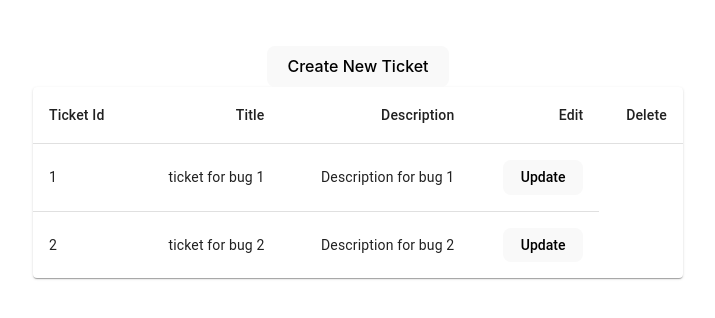
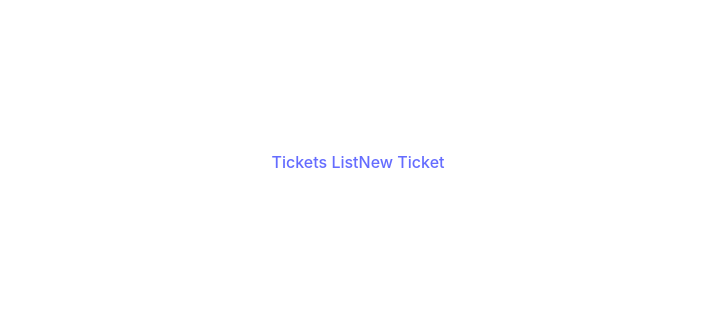
Before and after one commit to quirkyusername/ticketing_system_frontend, a React (Vite) app: page /tickets in a window 1280 px wide. Shown: the part 238-556 px from the top of the page, without its empty margins (282-997 px from the left). Built offline with nearby package versions, Linux system fonts and the light colour scheme.

Commit message:
simple tickets routing and navbar have been added

```diff
--- a/src/App.jsx
+++ b/src/App.jsx
@@ -3,7 +3,9 @@ import './App.css'
 import tickets_data from './data/tickets_data.js'
 import TicketsList from './features/tickets/TicketsList'
 import Ticket_Create from './features/tickets/Ticket_Create'
-import { BrowserRouter as Router, Routes, Route, Link  } from 'react-router-dom'
+import { BrowserRouter as Router, Routes, Route } from 'react-router-dom'
+import Tickets from './features/tickets/Tickets'
+import Ticket_Update from './features/tickets/Ticket_Update'
 
 function App() {
   const [tickets, setTickets] = useState(tickets_data)
@@ -12,39 +14,14 @@ function App() {
     <main>
     <Router>
       <Routes>
-        <Route path='tickets' element={<TicketsList tickets={tickets}/>}>
+        <Route path='tickets' element={<Tickets />}>
+          <Route path='tickets-list' element={<TicketsList tickets={tickets}/>}/>
           <Route path='create-ticket' element={<Ticket_Create/>} />
+          <Route path='update-ticket/:id' element={<Ticket_Update/>}/>
         </Route>
-        {/* <Router path='/create-ticket'>
-          <Ticket_Create>
-
-          </Ticket_Create>
-        </Router> */}
       </Routes>
     </Router>
     </main>
-
-
-
-      // <main>
-      //   <section className='container'>
-      //     <Switch>
-      //       <Route path='/'>
-      //         <h1>Tickets List</h1>
-      //         <div>
-      //           <TicketsList tickets={tickets}/>
-      //         </div>
-      //       </Route>
-      //       <Router path='/create-ticket'>
-      //         <Ticket_Create>
-
-      //         </Ticket_Create>
-      //       </Router>
-      //     </Switch>
-
-      //   </section>
-      // </main>
-
 
   )
 }
--- a/src/features/tickets/Ticket.jsx
+++ b/src/features/tickets/Ticket.jsx
@@ -1,8 +1,10 @@
 import { TableCell, TableRow } from '@mui/material';
 import React from 'react'
 import Ticket_Update from './Ticket_Update';
+import { useNavigate } from 'react-router-dom';
 const Ticket = ({ticket}) => {
   const {id,title, description} = {...ticket}
+  const navigate =  useNavigate()
   return (
 
 
@@ -17,7 +19,8 @@ const Ticket = ({ticket}) => {
         <TableCell align="right">{title}</TableCell>
         <TableCell align="right">{description}</TableCell>
         <TableCell align='right'>
-            <Ticket_Update ticket={ticket}></Ticket_Update>
+            {/* <Ticket_Update ticket={ticket}></Ticket_Update> */}
+            <button className='btn' onClick={()=>navigate(`/tickets/update-ticket/${id}`)}>Edit</button>
         </TableCell>
     </TableRow>
   );
--- a/src/features/tickets/Ticket_Update.jsx
+++ b/src/features/tickets/Ticket_Update.jsx
@@ -1,9 +1,11 @@
 import React from 'react'
+import { useParams } from 'react-router-dom'
 
-const Ticket_Update = (ticket) => {
+const Ticket_Update = () => {
+  const {id} = useParams()
   return (
 
-    <button className='btn'>Update</button>
+    <div>Ticket number {id} update page. </div>
   )
 }
 
--- /dev/null
+++ b/src/features/tickets/Tickets.jsx
@@ -0,0 +1,17 @@
+import React from 'react'
+import { Link, Outlet } from 'react-router-dom'
+
+const Tickets = () => {
+  return (
+    <>
+      <div>
+        <Link to='/tickets/tickets-list'>Tickets List</Link>
+        <Link to='/tickets/create-ticket'>New Ticket</Link>
+      </div>
+
+        <Outlet/>
+    </>
+  )
+}
+
+export default Tickets
```
